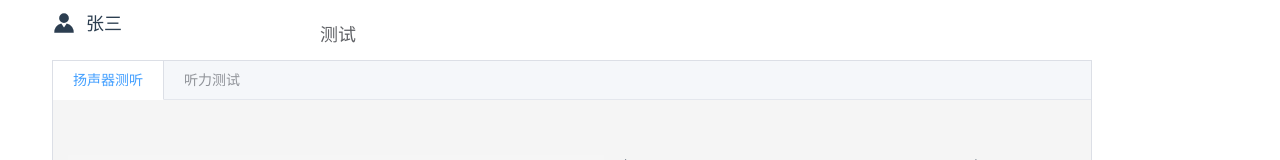
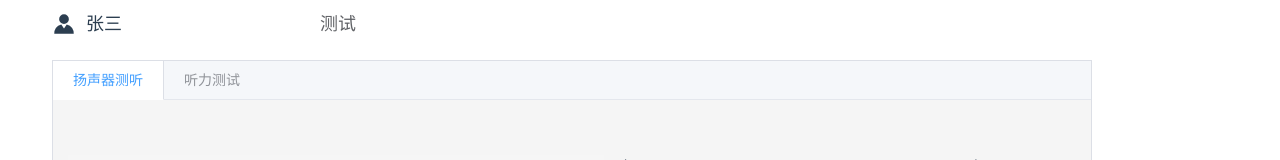
Before and after one commit to sound-audiometry-system/sound-ui, a Vue app: page /speaker in a window 1280 px wide. Shown: the top 160 px of the page. Built offline with nearby package versions, Linux system fonts and the light colour scheme.

Commit message:
用户信息头部样式对齐

```diff
--- a/auto-imports.d.ts
+++ b/auto-imports.d.ts
@@ -2,7 +2,7 @@
 /* prettier-ignore */
 // @ts-nocheck
 // Generated by unplugin-auto-import
-export {}
+export { }
 declare global {
 
 }
--- a/src/components/footerTab.vue
+++ b/src/components/footerTab.vue
@@ -38,7 +38,7 @@ const chooseItem = (val) => {
 }
 </script>
 
-<style scoped>
+<style lang="scss" scoped>
 .el-footer {
     background-color: rgb(30, 25, 25);
     display: flex;
--- a/src/views/lay/MainHeader.vue
+++ b/src/views/lay/MainHeader.vue
@@ -1,7 +1,7 @@
 <!-- 头部个人信息 -->
 <template>
     <el-row :gutter="20">
-        <el-col :span="6">
+        <el-col :span="6" style="width: 120px;">
             <el-icon size="24">
                 <Avatar />
             </el-icon>
@@ -18,27 +18,19 @@
 <script setup lang="ts">
 </script>
 <style scoped lang="scss">
-.el-row {
-    display: flex;
-    justify-content: space-around;
-    align-items: center;
-
-    .el-col {
-        width: 180px;
+.el-col {
+        width: 120px;
         height: 48px;
-        display: inline-block;
+        display: flex;
         background-color: #ffffff;
         font-size: large;
         line-height: 48px;
-
-        .el-icon {
-            vertical-align: sub;
-        }
+        justify-content: flex-start;
+        align-items: center;
 
         .el-button {
             font-size: large;
             line-height: 65px;
         }
     }
-}
 </style>
```
